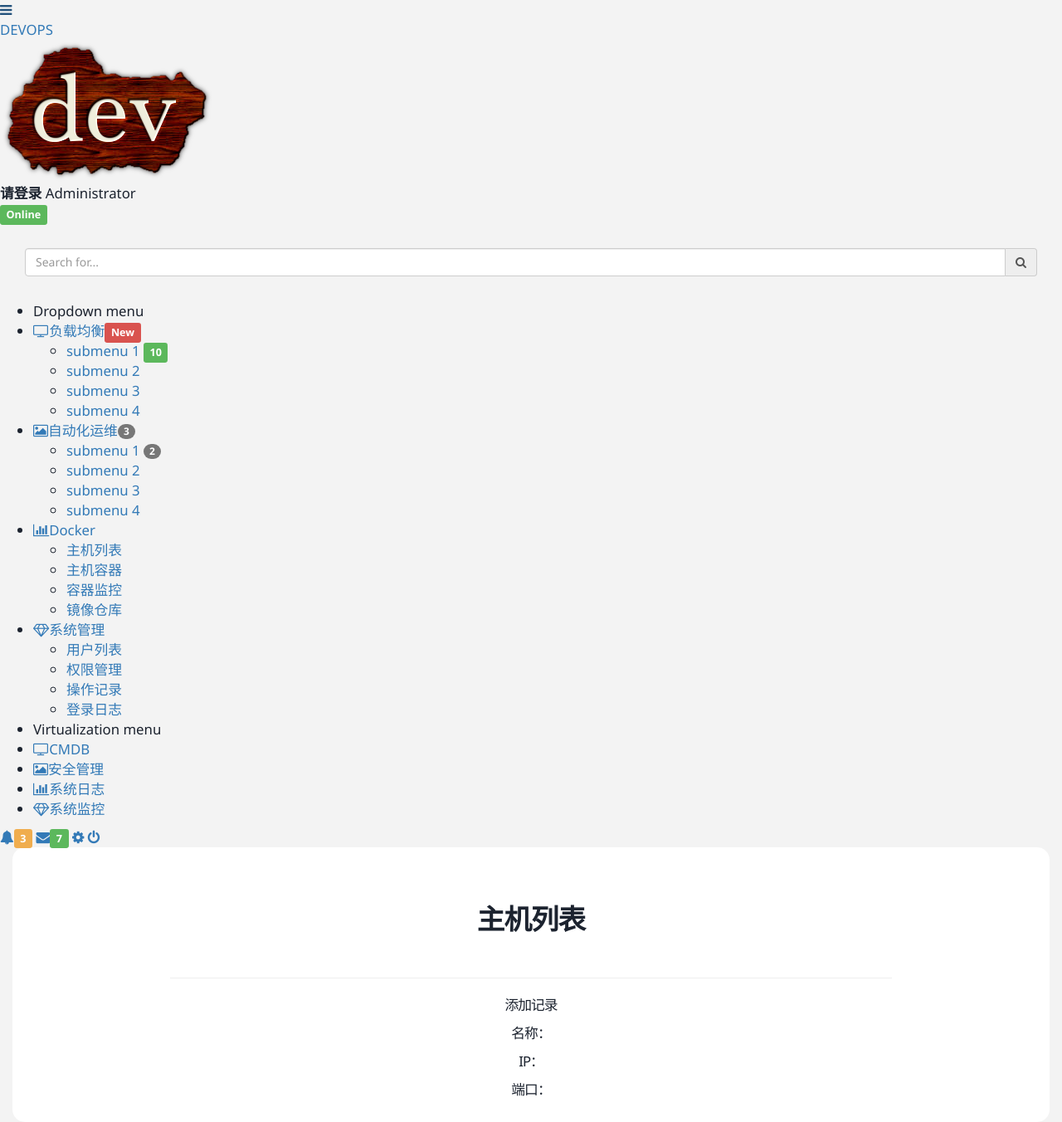
After one commit to xujingrui/appweb, a Flask app: page /docker/host_list in a window 1280 px wide. The commit adds this page. Shown: the whole page at 83% size. Run offline with Flask 2, Linux system fonts and the light colour scheme; some libraries are stand-ins or nearby versions.

```diff
--- a/appweb.py
+++ b/appweb.py
@@ -12,7 +12,7 @@ db.init_app(app)
 
 @app.route('/')
 def home():
-    return redirect(url_for('login'))
+    return render_template('home.html')
 
 @app.route('/login/',methods=['GET','POST'])
 def login():
@@ -70,16 +70,42 @@ def user(id):
         return '无效'
 
 
+@app.route('/docker/<id>',methods=['GET','POST'])
+def docker(id):
+    if id == 'host_list':
+        if request.method == 'POST':
+            pass
+        else:
+            return render_template('hostlist.html')
+
+
+
+
+
+
+
+
+
+
+
+
+
+
+
+
+
+
 
 
 @app.route('/CMDB/')
 def CMDB():
     return render_template('cmdb.html')
 
-
 @app.context_processor
 def context_processor():
     user_id = session.get('user_id')
+    if user_id:
+        print user_id
     user = UserModel.query.filter(UserModel.id == user_id).first()
     if user_id:
         return {'user':user}
--- a/templates/base.html
+++ b/templates/base.html
@@ -75,13 +75,13 @@
                             </div>
                         </li>
                         <li class="sidebar-dropdown">
-                            <a href="#"><i class="fa fa-bar-chart-o"></i><span>日志分析</span></a>
+                            <a href="#"><i class="fa fa-bar-chart-o"></i><span>Docker</span></a>
                             <div class="sidebar-submenu">
                                 <ul>
-                                    <li><a href="#">submenu 1</a></li>
-                                    <li><a href="#">submenu 2</a></li>
-                                    <li><a href="#">submenu 3</a></li>
-                                    <li><a href="#">submenu 4</a></li>
+                                    <li><a href="{{ url_for('docker',id='host_list') }}">主机列表</a></li>
+                                    <li><a href="#">主机容器</a></li>
+                                    <li><a href="#">容器监控</a></li>
+                                    <li><a href="#">镜像仓库</a></li>
                                 </ul>
                             </div>
                         </li>
--- /dev/null
+++ b/templates/hostlist.html
@@ -0,0 +1,19 @@
+{% extends 'base.html' %}
+
+{% block title %}主机列表{% endblock %}
+
+{% block head %}{% endblock %}
+
+{% block main %}
+<header class="header"><h1>主机列表</h1>
+    <hr>
+<p>添加记录</p>
+<p>名称：</p>
+<p>IP：</p>
+<p>端口：</p>
+
+</header>
+
+
+
+{% endblock %}
```
Also changed, not shown: models.py (+10 -2 lines).
